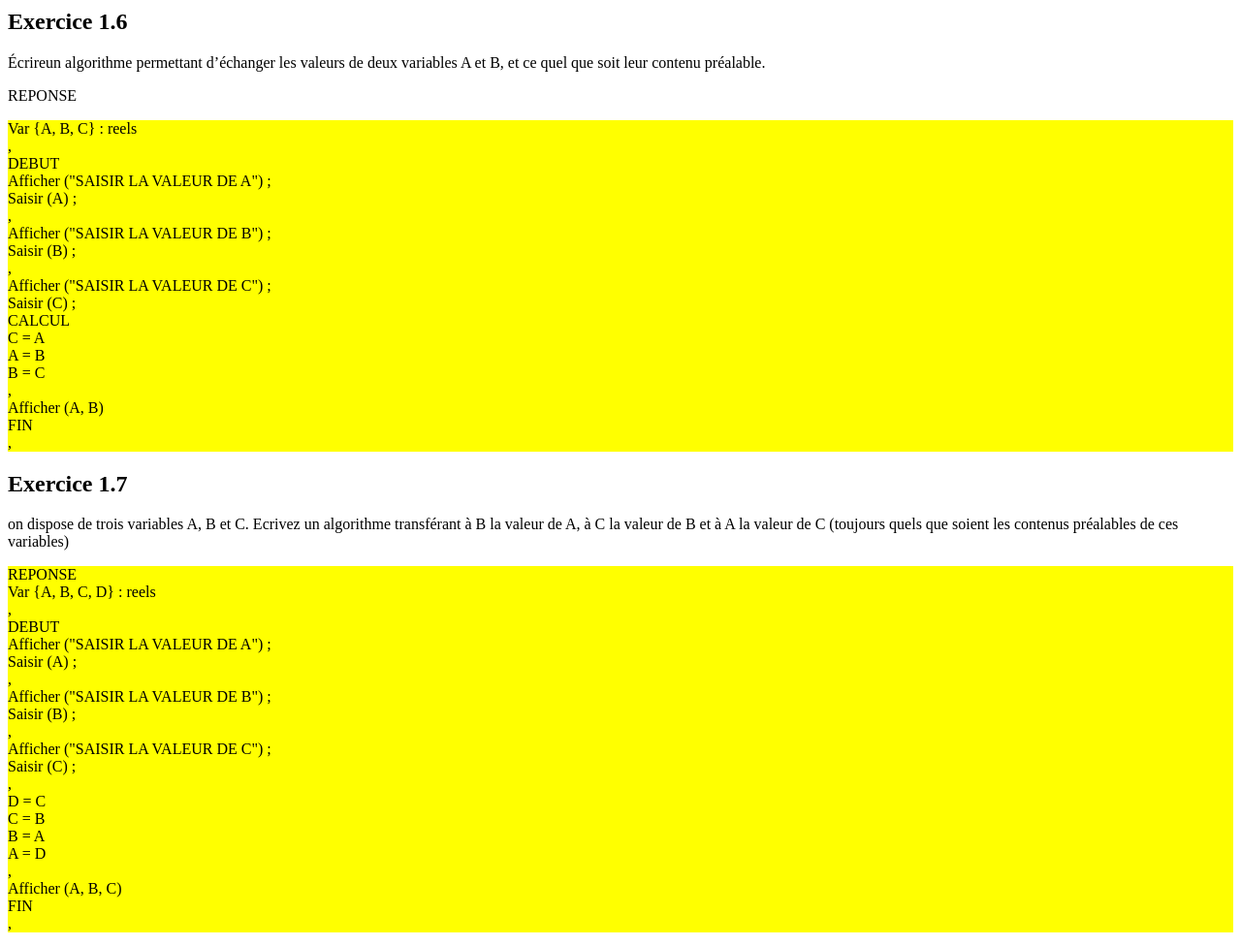
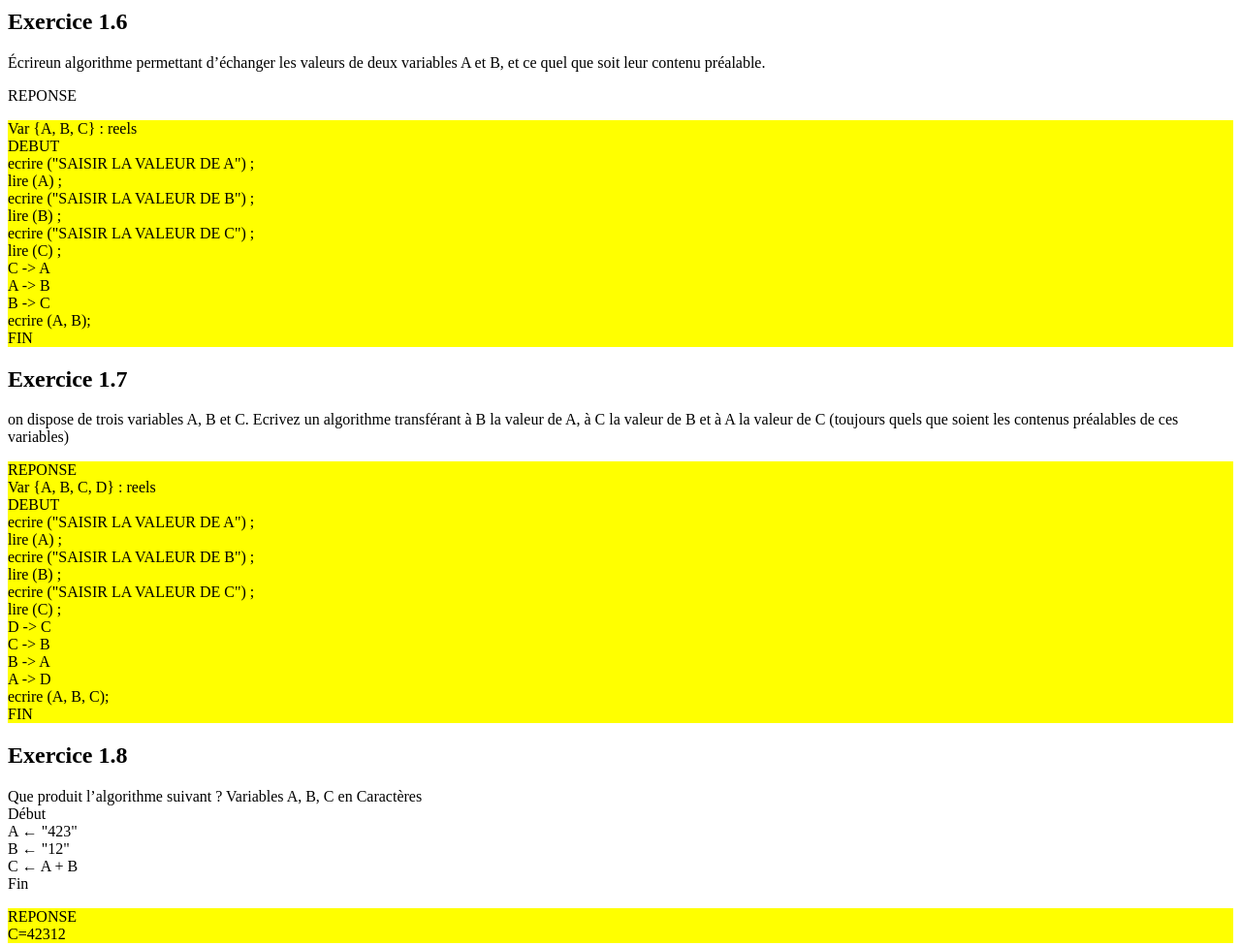
Before and after one commit to AEJ-FORMATION-DATA-IA/exercice_algo_camara_mamadou, a plain HTML site: page index.html in a window 1280 px wide. Shown: the part 1520-2496 px from the top of the page at 97% size. Drawn offline with Linux system fonts and the light colour scheme.

Commit message:
Update index.html

```diff
--- a/index.html
+++ b/index.html
@@ -109,24 +109,23 @@
         <p>
           REPONSE<br>
           <section class="reponse">
-          Var {A, B, C} : reels<br>,<br>
+          Var {A, B, C} : reels<br>
           DEBUT<br>
-             Afficher ("SAISIR LA VALEUR DE  A") ;<br>
-              Saisir (A) ;<br>,<br>
+              ecrire ("SAISIR LA VALEUR DE  A") ;<br>
+              lire (A) ;<br>
 
-             Afficher ("SAISIR LA VALEUR DE  B") ;<br>
-              Saisir (B) ;<br>,<br>
+             ecrire ("SAISIR LA VALEUR DE  B") ;<br>
+             lire (B) ;<br>
 
-             Afficher ("SAISIR LA VALEUR DE  C") ;<br>
-             Saisir (C) ; <br>
-             CALCUL<br>
-              C = A<br>
-              A = B<br>
-              B = C<br>,<br>
+             ecrire ("SAISIR LA VALEUR DE  C") ;<br>
+             lire (C) ; <br>
+              C -> A<br>
+              A -> B<br>
+              B -> C<br>
 
-            Afficher (A, B)<br>
+            ecrire (A, B);<br>
 
-          FIN<br>,<br>
+          FIN<br>
         </section>
 
         </p>
@@ -140,25 +139,26 @@
         <P>
           <section class="reponse">
           REPONSE<br>
-          Var {A, B, C, D} : reels<br>,<br>
+          Var {A, B, C, D} : reels<br>
+
           DEBUT<br>
-             Afficher ("SAISIR LA VALEUR DE  A") ;<br>
-              Saisir (A) ;<br>,<br>
+             ecrire ("SAISIR LA VALEUR DE  A") ;<br>
+              lire (A) ;<br>
 
-             Afficher ("SAISIR LA VALEUR DE  B") ;<br>
-              Saisir (B) ;<br>,<br>
+             ecrire ("SAISIR LA VALEUR DE  B") ;<br>
+              lire (B) ;<br>
 
-             Afficher ("SAISIR LA VALEUR DE  C") ;<br>
-             Saisir (C) ; <br>,<br>
+             ecrire ("SAISIR LA VALEUR DE  C") ;<br>
+             lire (C) ; <br>
 
-              D = C<br>
-              C = B<br>
-              B = A<br>
-              A = D<br>,<br>
+              D -> C<br>
+              C -> B<br>
+              B -> A<br>
+              A -> D<br>
 
-             Afficher (A, B, C)<br>
+             ecrire (A, B, C);<br>
 
-          FIN<br>,<br>
+          FIN<br>
         </section>
         </P>
 
```
